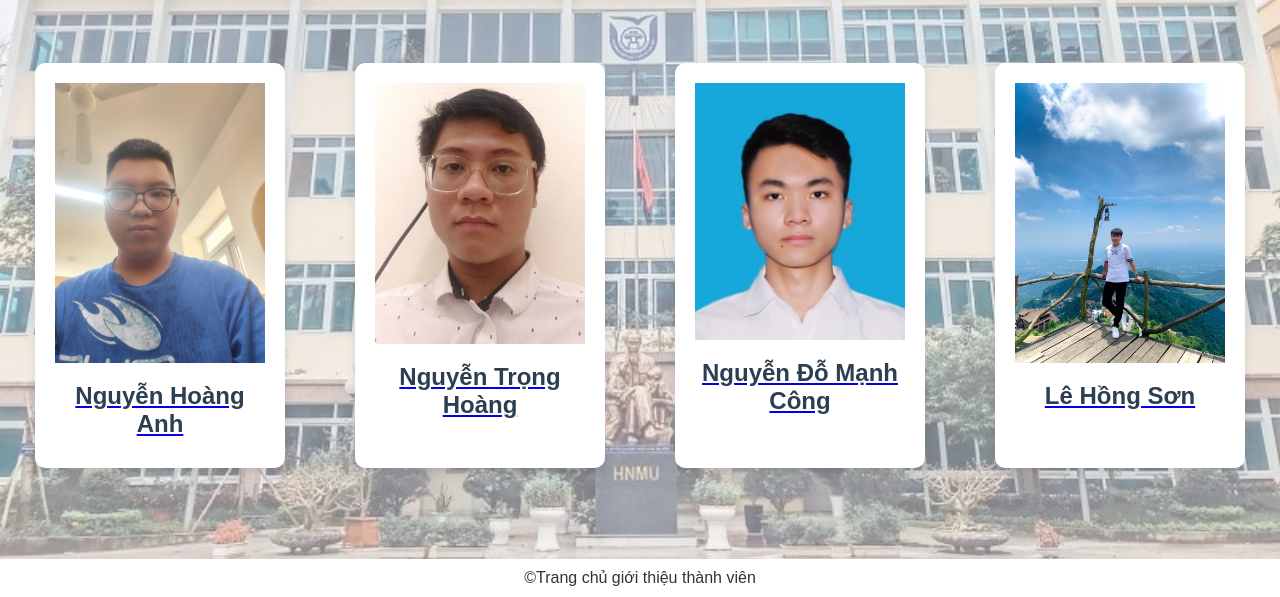
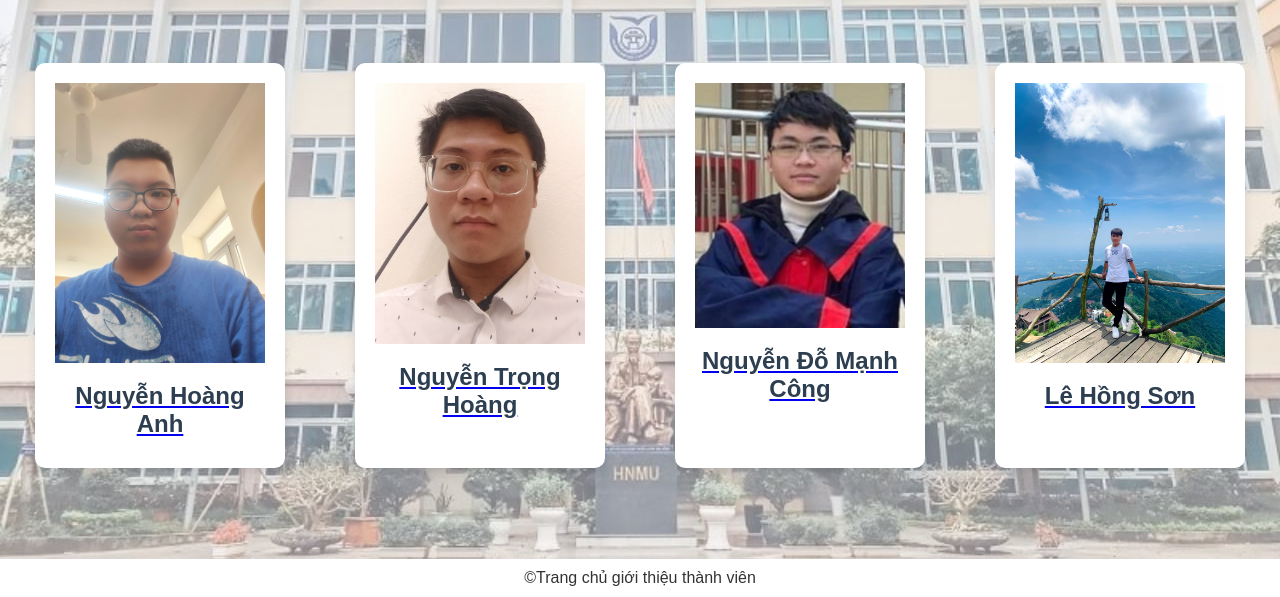
Before and after one commit to stayhome3977/Baitaplon, a plain HTML site: page index.html in a window 1280 px wide. Shown: the part 203-800 px from the top of the page. Drawn offline with Linux system fonts and the light colour scheme.

Commit message:
Update index.html

```diff
--- a/index.html
+++ b/index.html
@@ -36,7 +36,7 @@
             </div>
             <div class="member">
                 <a href="manhcong.html">
-                    <img src="Nguyễn Đỗ Mạnh Công.png">
+                    <img src="Công.jpg">
                     <h3>Nguyễn Đỗ Mạnh Công</h3>
                 </a>
             </div>
```
